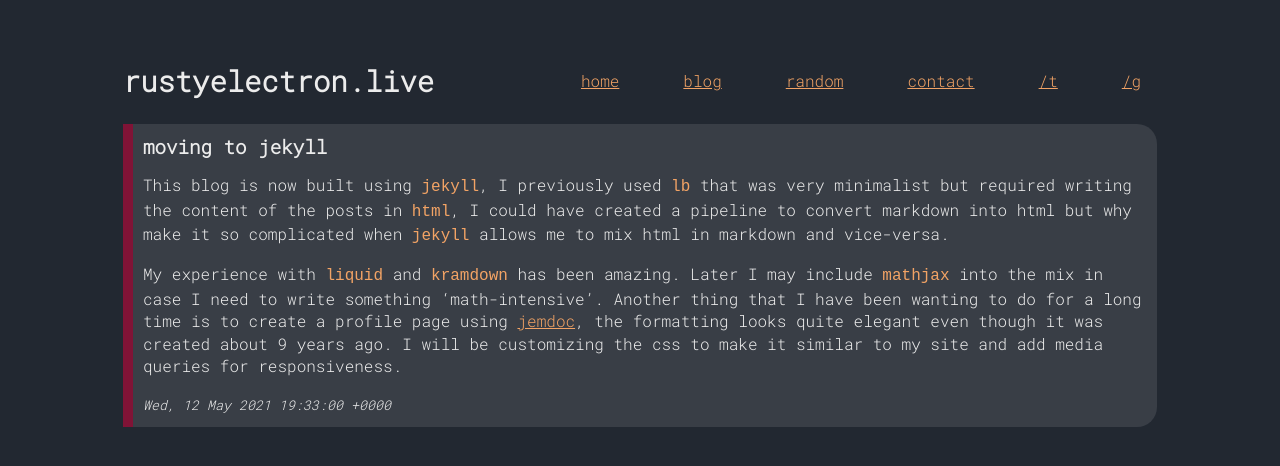
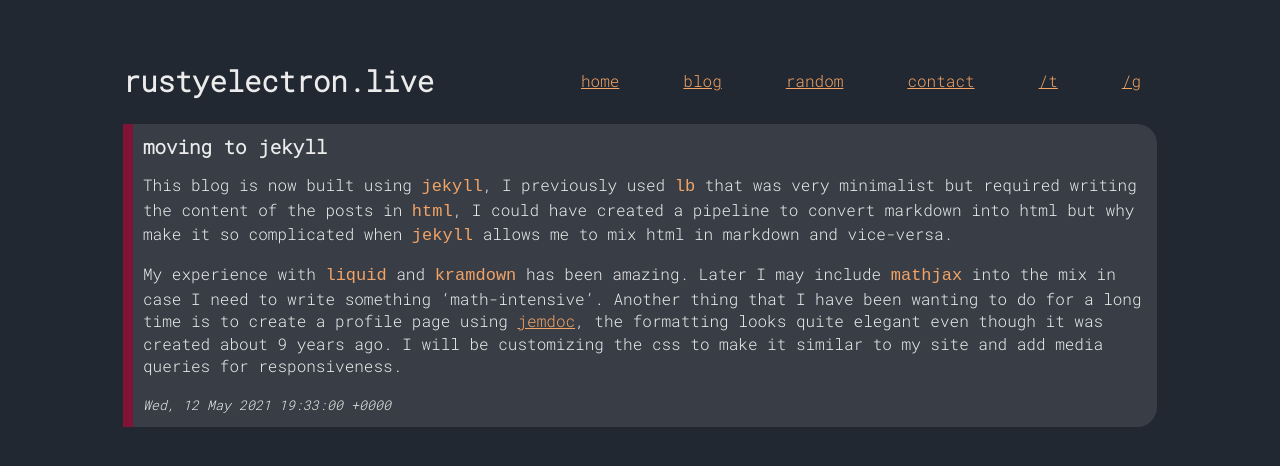
Before and after one commit to rusty-electron/rusty-electron.github.io, a Jekyll site: the page built from _posts/2021-05-13-moving-to-jekyll.md, in a window 1280 px wide. Shown: the top 466 px of the page. Built offline with Jekyll 4.4.1, drawn with Linux system fonts in a browser that asks for light colours.

Commit message:
fix font size

```diff
--- a/_layouts/default.html
+++ b/_layouts/default.html
@@ -19,7 +19,7 @@
         {% include rcol.html %}
       </div>
     </div>
-    <h5 class="right">rss: <span class="yellow">rustyelectron.live/feed.xml</span></h5>
+    <h4 class="right">rss: <span class="yellow">rustyelectron.live/feed.xml</span></h4>
     {% else %}
     {{ content }}
     {% endif %}
--- a/assets/css/styles.css
+++ b/assets/css/styles.css
@@ -77,14 +77,14 @@
 
 /* para inside entries */
 .entry p{
-	font-size: 1rem;
+	font-size: 16px;
 }
 
 .entry h2 { font-size: 1.2rem;margin: 2px auto 10px auto; }
 
 
 .entry code{
-	font-size: 16px;
+	font-size: 17px;
 }
 
 li{
@@ -160,6 +160,10 @@
 		font-size: 1.5rem;
 	}
 
+	h2{
+		font-size: 1.2rem;
+	}
+
 	.entry{
 		border-left: 5px solid #696769;
 		margin-bottom: 15px;
```
